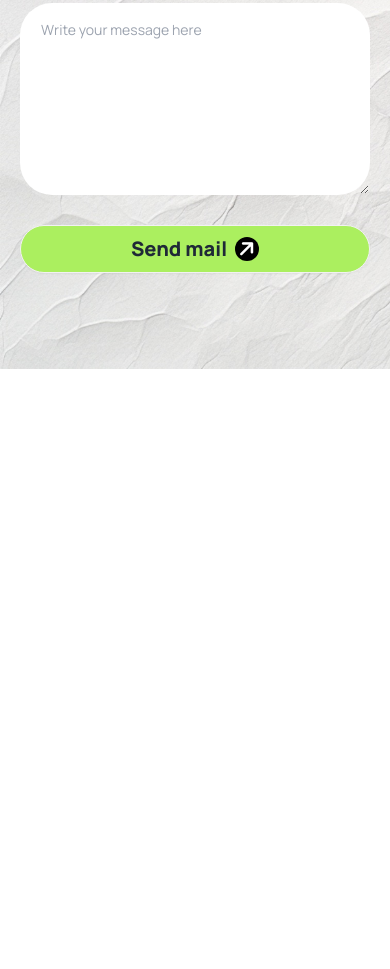
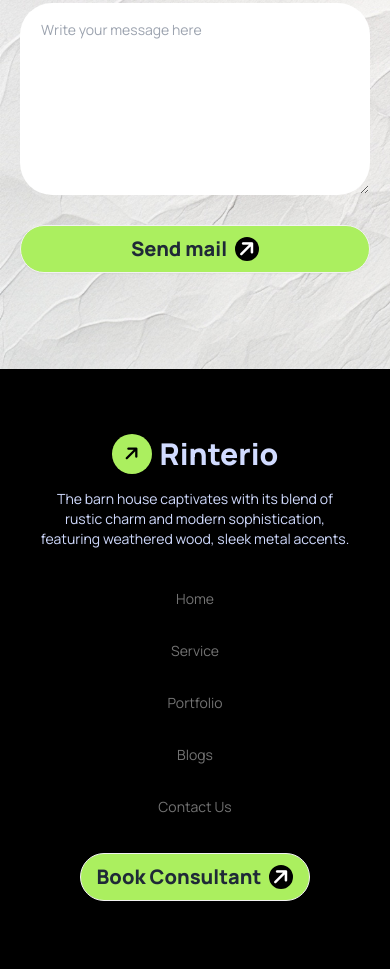
Before and after one commit to Yousuf7900/assignment-03, a plain HTML site: page index.html in a window 390 px wide. Shown: the part 5668-6637 px from the top of the page. Before the commit the page ends 6037 px from the top, so only its background shows below. Drawn offline with nearby package versions, Linux system fonts and the light colour scheme.

Commit message:
footer done

```diff
--- a/index.html
+++ b/index.html
@@ -94,6 +94,7 @@
                 </div>
                 <!-- img -->
                 <img class="pb-10" src="assets/Rectangle.png" alt="">
+                <img class="absolute top-[52.5rem] left-[17.5rem] hidden lg:flex" src="assets/Vector.png" alt="">
             </div>
 
             <!-- our work process -->
@@ -198,5 +199,25 @@
             </div>
         </section>
     </main>
+
+    <!-- Footer section -->
+    <footer class="footer footer-center bg-black text-primary-content p-10">
+        <div class="max-w-3xl mx-auto">
+            <aside>
+                <a class="btn btn-ghost text-3xl font-extrabold py-6"><i class="fa-solid fa-arrow-right -rotate-45 bg-[#ABEF5F] rounded-full w-5 h-5 p-5 flex items-center justify-center text-black text-lg"></i>
+                    Rinterio</a>
+                <p class="pt-6">The barn house captivates with its blend of rustic charm and modern sophistication, featuring weathered wood, sleek metal accents.</p>
+            </aside>
+            <ul class="text-[#737373] flex flex-col space-y-8 lg:flex-row text-center lg:space-x-28">
+                <li class="pt-8"><a>Home</a></li>
+                <li><a>Service</a></li>
+                <li><a>Portfolio</a></li>
+                <li><a>Blogs</a></li>
+                <li><a>Contact Us</a></li>
+              </ul>
+              <a class="btn bg-[#ABEF5F] rounded-[2rem] text-xl font-extrabold my-7">Book Consultant<i class="fa-solid fa-arrow-right -rotate-45 bg-black rounded-full w-5 h-5 p-3 flex items-center justify-center text-white"></i>
+              </a>
+        </div>
+    </footer>
 </body>
 </html>
```
